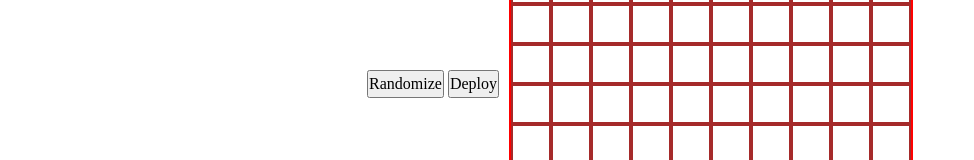
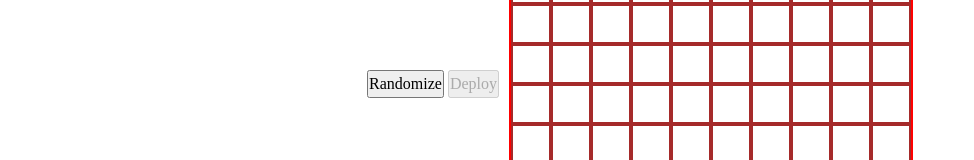
Before and after one commit to luscious-scoop/battleship, a website built with webpack: page src/template.html in a window 1280 px wide. Shown: the part 154-314 px from the top of the page, without its empty margins (0-974 px from the left). Built offline with nearby package versions, Linux system fonts and the light colour scheme.

Commit message:
disable the deploy button

```diff
--- a/src/template.html
+++ b/src/template.html
@@ -15,7 +15,7 @@
     <main>
       <div class="initial-screen-btns">
         <button>Randomize</button>
-        <button>Deploy</button>
+        <button disabled="true">Deploy</button>
       </div>
       <div class="boards-container"></div>
     </main>
```
